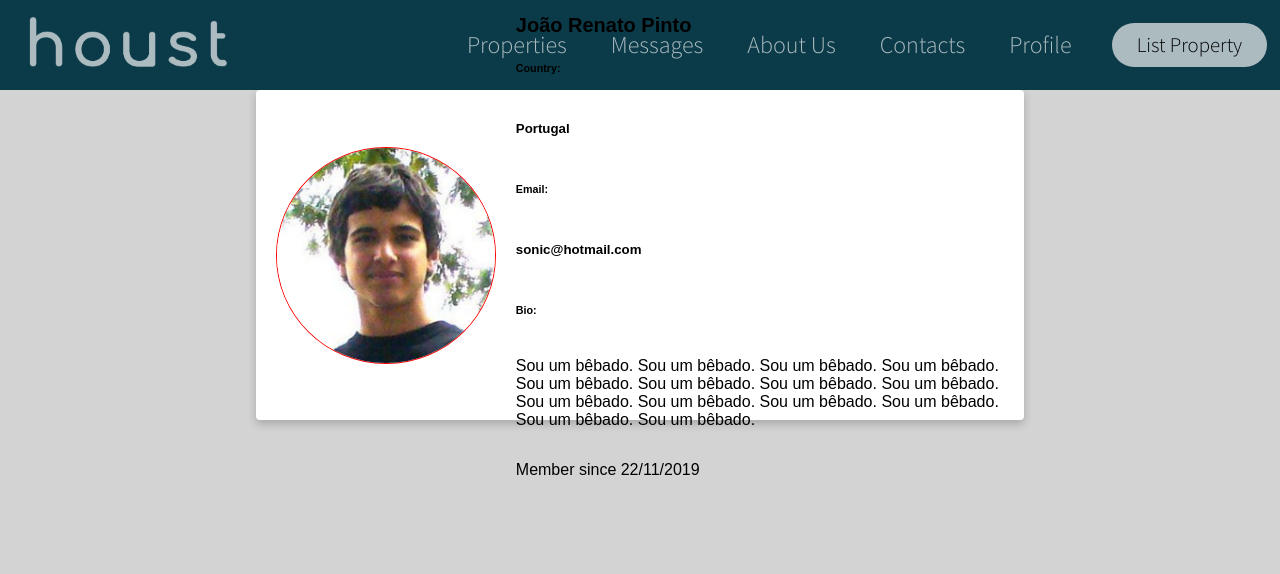
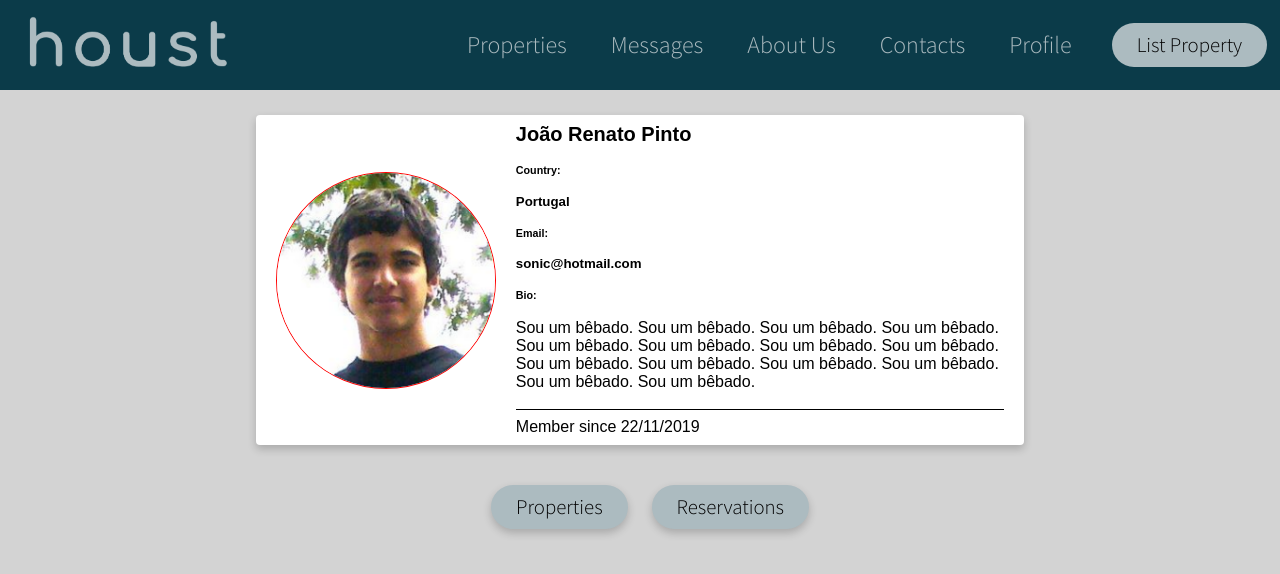
Before and after one commit to joaorenatopinto/FEUP-LTW1920-PROJ, a PHP site: page /myprofile.php in a window 1280 px wide. Shown: the top 574 px of the page. Run offline with PHP 8.4, Linux system fonts and the light colour scheme.

Commit message:
profile page added show user properties/reservations buttons

```diff
--- a/css/profile.css
+++ b/css/profile.css
@@ -1,4 +1,5 @@
 .profile-card-container {
+    margin-top: 25px;
     background-color: white;
     grid-column-start: 2;
     grid-column-end: 3;
@@ -14,6 +15,7 @@
     flex-direction: row;
     align-items: center;
     height: 330px;
+    padding-right: 20px;
 }
 
 .profile-img {
@@ -31,11 +33,56 @@
 }
 
 .profile-details {
+    height: 330px;
     display: flex;
     flex-direction: column;
+    justify-content: space-around;
 }
 
 .profile-name {
     font-size: 20px;
     margin: 0px;
 }
+
+.profile-details h6 {
+    margin: 0px;
+}
+
+.profile-details h5 {
+    margin: 0px;
+}
+
+.profile-details p {
+    margin: 0px;
+}
+
+.profile-details .profile-creation-date {
+    border-top: 1px solid black;
+    padding-top: 8px;
+}
+
+.profile-properties-reservations {
+    text-align: center;
+    margin-top: 40px;
+    grid-column-start: 2;
+    grid-column-end: 3;
+}
+
+.profile-properties-reservations input {
+    display: inline-block;
+    padding: 9px 25px;
+    margin-left: 20px;
+    background-color: #acbbc0;
+    border: none;
+    border-radius: 50px;
+    cursor: pointer;
+    transition: all 0.3s ease 0s;
+    font-family: 'Source Sans Pro', sans-serif;
+    font-size: 1.3em;
+    font-weight: 300;
+    box-shadow: 0 4px 8px 0 rgba(0,0,0,0.2);
+}
+
+.profile-properties-reservations input:hover {
+    background-color: #a4c739;
+}
--- a/css/property-card.css
+++ b/css/property-card.css
@@ -12,7 +12,7 @@
 
 .property-card {
     display: flex;
-    padding-right: 20px;
+
 }
 
 .property-img {
--- a/myprofile.php
+++ b/myprofile.php
@@ -4,5 +4,5 @@
     draw_header();
     draw_navbar();
     draw_profile_card();
-
+    draw_profile_ui();
 ?>
--- a/templates/tlp_common.php
+++ b/templates/tlp_common.php
@@ -30,7 +30,7 @@
                 <li><a href="#">Profile</a></li>
             </ul>
         </nav>
-        <a class="cta" href="#"><button>List Property</button></a>
+        <a href="#"><button>List Property</button></a>
     </header>
 <?php } ?>
 
--- a/templates/tlp_profile.php
+++ b/templates/tlp_profile.php
@@ -18,3 +18,11 @@
         </div>
     </div>
 <?php } ?>
+
+<?php function draw_profile_ui()
+{ ?>
+    <div class="profile-properties-reservations">
+        <input class="profile-show-properties" type="button" value="Properties">
+        <input class="profile-show-reservations" type="button" value="Reservations">
+    </div>
+<?php } ?>
```
